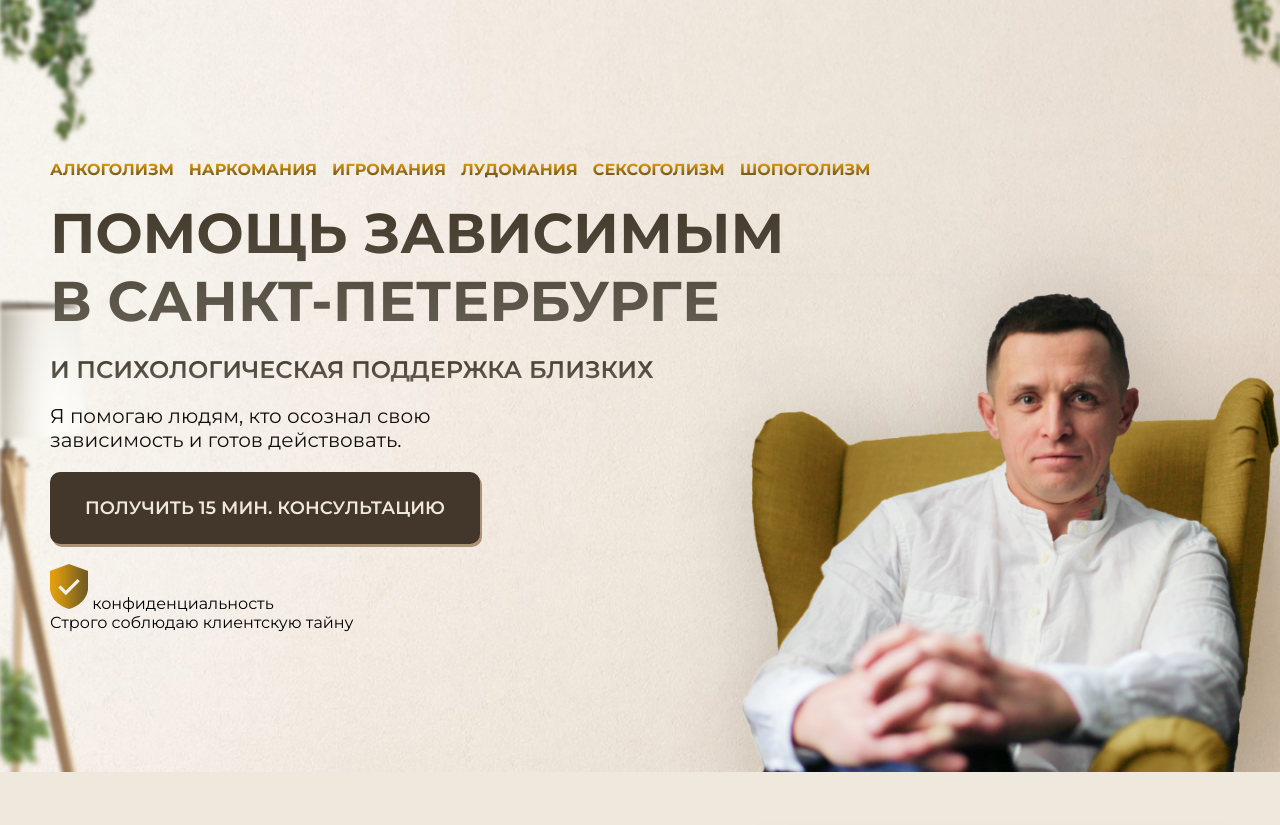
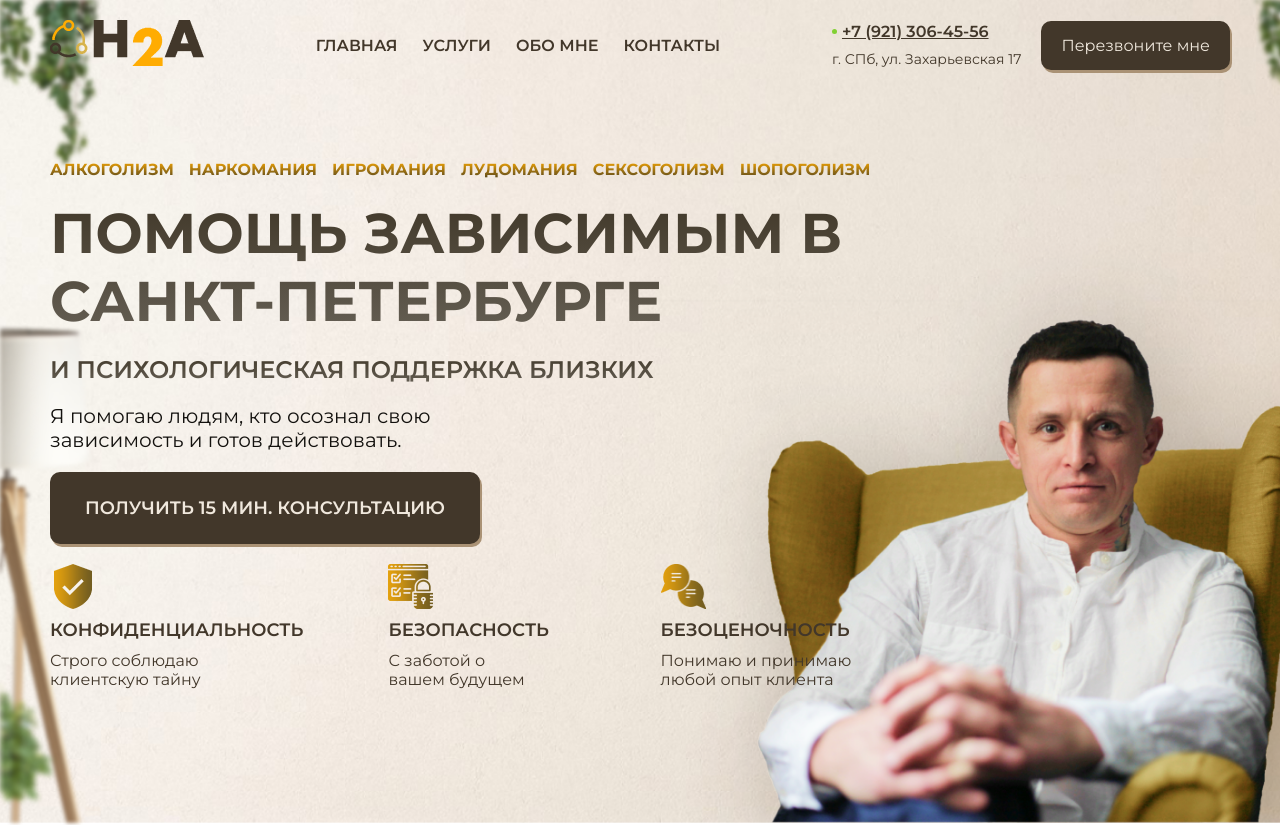
Before and after one commit to Olrosa/multipage-psycho-website, a website: page src/index.html in a window 1280 px wide. Shown: the top 825 px of the page. Drawn offline with nearby package versions, Linux system fonts and the light colour scheme; files that its build step writes are made by us from their sources.

Commit message:
hero and header section without an adaptation

```diff
--- a/src/index.html
+++ b/src/index.html
@@ -12,9 +12,24 @@
     <link rel="stylesheet" href="css/style.min.css">
 </head>
 <body>
-    <header>
+    <header class="header">
         <div class="wrapper">
-
+            <div class="header__wrapper">
+                <a href="#" class="header__logo"><img src="icons/logo.png" alt=""></a>
+                <nav class="header__menu">
+                    <ul class="header__menu_list">
+                        <li class="header__menu_item"><a href="#" class="header__menu_link">Главная</a></li>
+                        <li class="header__menu_item"><a href="#" class="header__menu_link">Услуги</a></li>
+                        <li class="header__menu_item"><a href="#" class="header__menu_link">Обо мне</a></li>
+                        <li class="header__menu_item"><a href="#" class="header__menu_link">Контакты</a></li>
+                    </ul>
+                </nav>
+                <div class="header__contacts">
+                    <a href="tel:+79213064556" class="header__phone">+7 (921) 306-45-56</a>
+                    <span class="header__adress">г. СПб, ул. Захарьевская 17</span>
+                    <span class="header__btn button">Перезвоните мне</span>
+                </div>
+            </div>
         </div>
     </header>
     <section id="hero" class="hero">
@@ -40,17 +55,27 @@
                         Шопоголизм
                     </span>
                 </div>
-                <h1 class="hero__title">Помощь зависимым <br>в санкт-петербурге</h1>
+                <h1 class="hero__title w-70">Помощь зависимым в санкт-петербурге</h1>
                 <h2 class="subtitle hero__subtitle">
                     и психологическая поддержка близких
                 </h2>
-                <span class="hero__txt">Я помогаю людям, кто осознал свою <br> зависимость и готов действовать.</span>
+                <span class="hero__txt w-40">Я помогаю людям, кто осознал свою зависимость и готов действовать.</span>
                 <span class="button">Получить 15 мин. консультацию</span>
                 <div class="hero__blocks">
                     <div class="hero__block">
                         <img src="icons/shield.png" alt="" class="hero__icon">
                         <span class="hero__block_title">конфиденциальность</span>
-                        <p class="hero__block_txt">Строго соблюдаю клиентскую тайну</p>
+                        <p class="hero__block_txt w-60">Строго соблюдаю клиентскую тайну</p>
+                    </div>
+                    <div class="hero__block">
+                        <img src="icons/secure.png" alt="" class="hero__icon">
+                        <span class="hero__block_title">безопасность</span>
+                        <p class="hero__block_txt w-60">С заботой о вашем будущем</p>
+                    </div>
+                    <div class="hero__block">
+                        <img src="icons/chating.png" alt="" class="hero__icon">
+                        <span class="hero__block_title">безоценочность</span>
+                        <p class="hero__block_txt w-60">Понимаю и принимаю любой опыт клиента</p>
                     </div>
                 </div>
             </div>
--- a/src/sass/blocks/_header.scss
+++ b/src/sass/blocks/_header.scss
@@ -1,5 +1,83 @@
-header {
+.header {
     position: absolute;
-    width: 100vw;
+    width: 100%;
+    top: 0;
+    left: 0;
+    padding: 20px 0;
+    &__wrapper {
+        display: flex;
+        justify-content: space-between;
+        align-items: center;
+    }
+    &__menu {
+        &_list {
+            list-style-type: none;
+            display: flex;
+            align-items: center;
+            gap: 25px;
+        }
+        &_link {
+            text-decoration: none;
+            color: #42372A;
+            text-align: center;
+            font-family: Montserrat;
+            font-size: 16px;
+            font-style: normal;
+            font-weight: 600;
+            line-height: normal;
+            text-transform: uppercase;
+        }
+    }
+    &__contacts {
+        display: grid;
+        grid-template: 1fr 1fr / auto auto;
+        align-items: center;
+        gap: 5px 20px;
+    }
+    &__adress {
+        color: #42372A;
+        text-align: right;
+        font-family: Montserrat;
+        font-size: 14px;
+        font-style: normal;
+        font-weight: 400;
+        line-height: normal;
+        grid-column: 1;
+    }
+    &__phone {
+        color: #42372A;
+        text-align: center;
+        font-family: Montserrat;
+        font-size: 16px;
+        font-style: normal;
+        font-weight: 600;
+        line-height: normal;
+        text-decoration-line: underline;
+        display: flex;
+        align-items: center;
+        gap: 5px;
+        &::before {
+            content: '';
+            display: block;
+            height: 5px;
+            width: 5px;
+            border-radius: 100%;
+            background-color: #81D032;
 
+
+        }
+    }
+    &__btn {
+        grid-row: 1 / 3;
+        grid-column: 2;
+        padding: 15px 20px;
+        color: #F0E8DD;
+        text-align: center;
+        font-family: Montserrat;
+        font-size: 16px;
+        font-style: normal;
+        font-weight: 400;
+        line-height: normal;
+        text-transform: none;
+    }
 }
--- a/src/sass/blocks/_hero.scss
+++ b/src/sass/blocks/_hero.scss
@@ -37,4 +37,37 @@
         font-weight: 400;
         line-height: normal;
     }
+    &__blocks {
+        display: flex;
+        align-items: center;
+        gap: 35px;
+    }
+    &__icon {
+        width: 45px;
+        height: 45px;
+        object-fit: contain;
+    }
+    &__block {
+        max-width: fit-content;
+        display: flex;
+        flex-direction: column;
+        align-items: flex-start;
+        justify-content: center;
+        gap: 10px;
+        &_title {
+            color: var(--black-color);
+            font-size: 18px;
+            font-style: normal;
+            font-weight: 600;
+            line-height: normal;
+            text-transform: uppercase;
+        }
+        &_txt {
+            font-size: 16px;
+            font-style: normal;
+            font-weight: 400;
+            line-height: normal;
+            color: var(--black-color);
+        }
+    }
 }
```
Also changed, not shown: dist/css/style.min.css, dist/icons/logo.png (added), dist/index.html, src/icons/logo.png (added).
